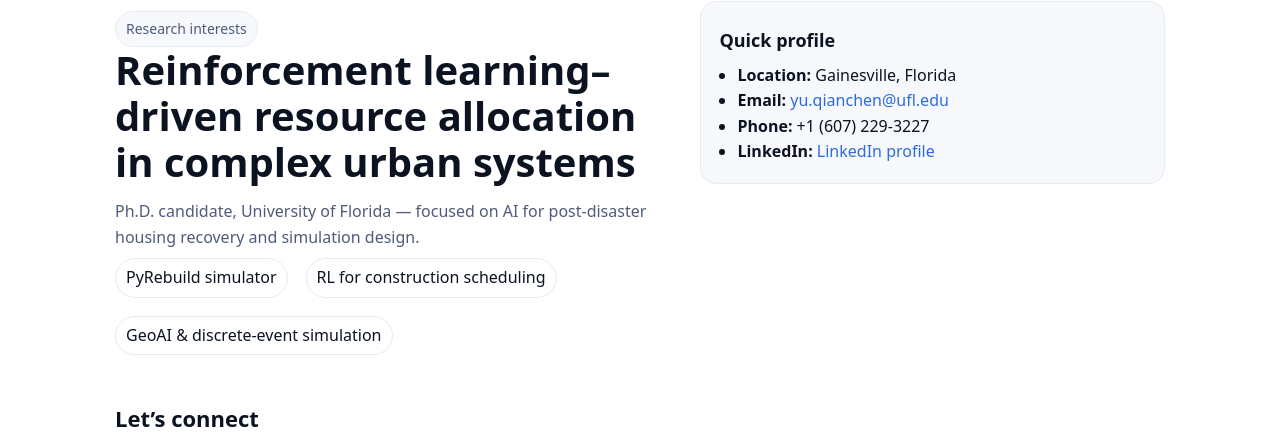
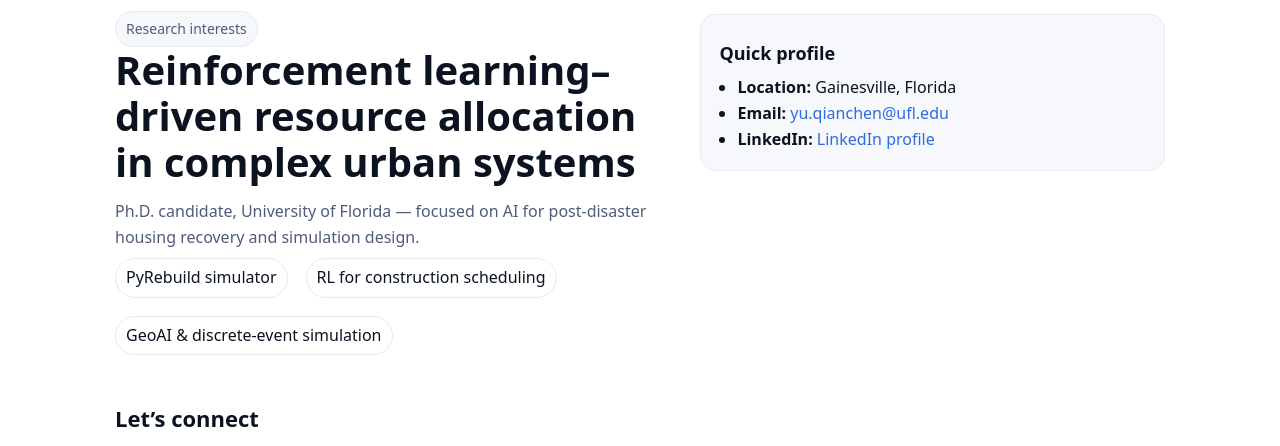
Before and after one commit to Qianchen26/qianchenyu.github.io, a plain HTML site: page index.html in a window 1280 px wide. Shown: the part 309-755 px from the top of the page. Drawn offline with Linux system fonts and the light colour scheme.

Commit message:
Update index.html

```diff
--- a/index.html
+++ b/index.html
@@ -125,7 +125,6 @@
         <ul class="list">
           <li><b>Location:</b> Gainesville, Florida</li>
           <li><b>Email:</b> <a id="emailLink" href="#">your.name@domain.com</a></li>
-          <li><b>Phone:</b> +1 (607) 229-3227 <span style="color:var(--muted)"></span></li>
           <li><b>LinkedIn:</b> <a href="https://www.linkedin.com/in/qianchen-yu-05262424a/" target="_blank" rel="noopener">LinkedIn profile</a></li>
         </ul>
       </aside>
```
